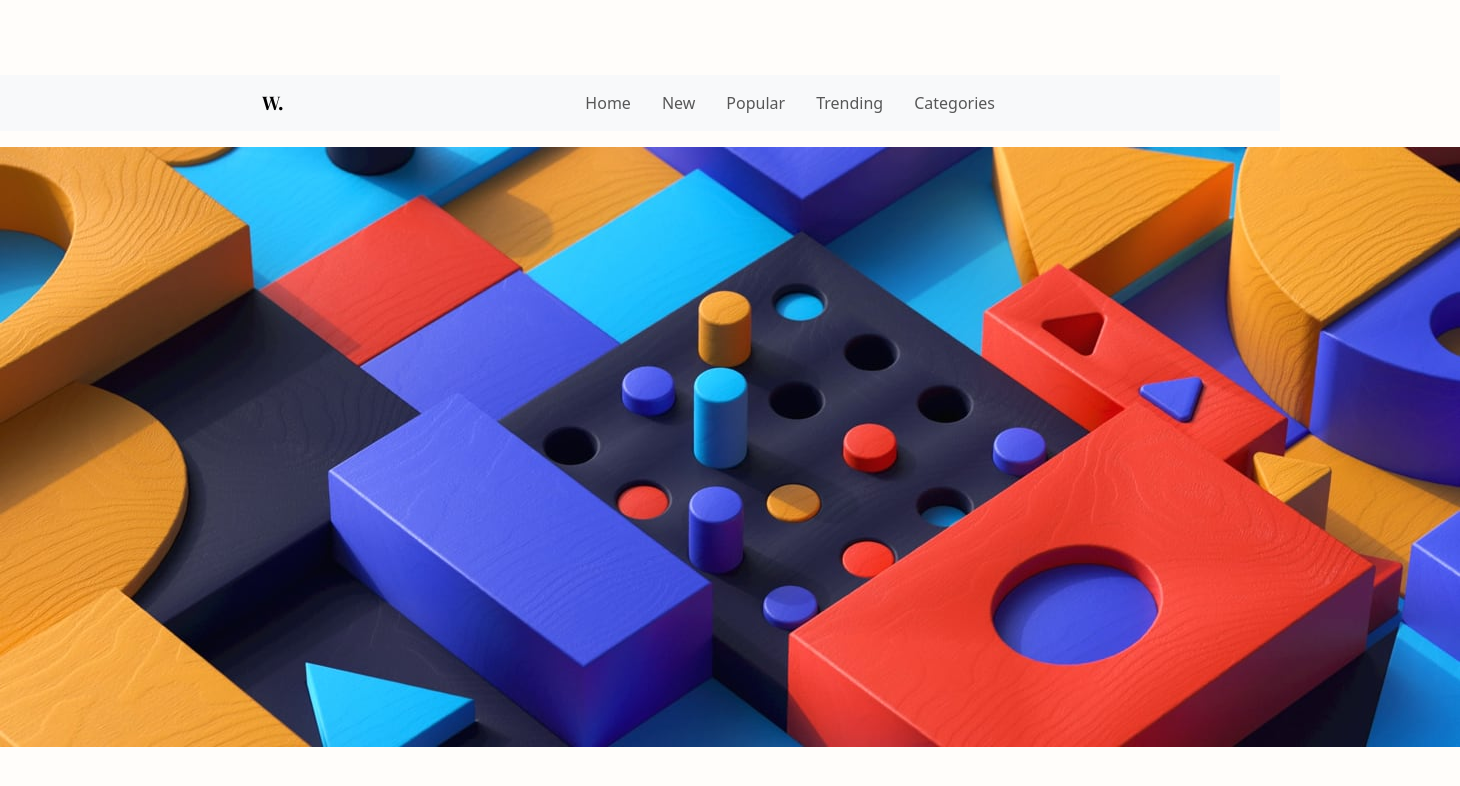
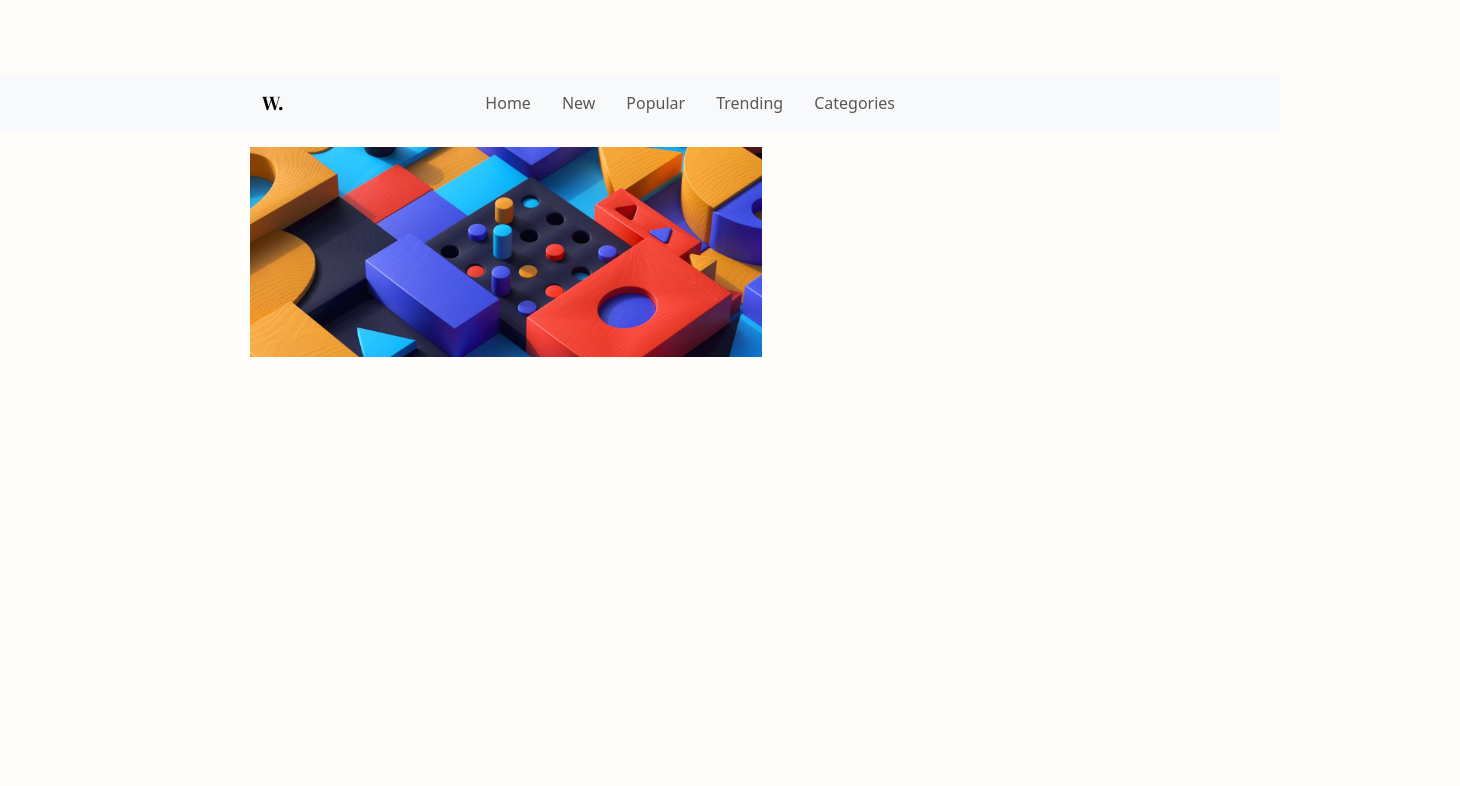
Before and after one commit to rbrandon087/new-homepage, a React (Create React App) app in the folder client/news/: page / in a window 1280 px wide. Shown: the top 786 px of the page, 1460 px wide, since content can reach past the window. Built offline with nearby package versions, Linux system fonts and the light colour scheme.

Commit message:
adjusted my image and moved my navbar more to the left to be closer

```diff
--- a/client/news/src/components/Navbar.css
+++ b/client/news/src/components/Navbar.css
@@ -7,7 +7,7 @@
 }
 
 .navbar-nav {
-    margin-right: 250px;
+    margin-right: 350px;
 }
 
 
--- a/client/news/src/pages/Home.tsx
+++ b/client/news/src/pages/Home.tsx
@@ -1,6 +1,7 @@
 import React from 'react';
 import Navbar from '../components/Navbar';
 import Shapes from '../images/shapes.jpg'
+import '../styles/Home.css';
 
 
 export interface IHomeProps {
@@ -13,7 +14,7 @@ const Home : React.FunctionComponent<IHomeProps> = ({ name, paragraph }) => {
         <div>
             <h1> {name}</h1>
             <p>{paragraph}</p>
-            <img src={Shapes}
+            <img className='shapes-image' src={Shapes}
             alt="Shape image"
             />
         </div>
--- /dev/null
+++ b/client/news/src/styles/Home.css
@@ -0,0 +1,4 @@
+.shapes-image {
+    width: 40%;
+    margin-left: 250px;
+}
```
